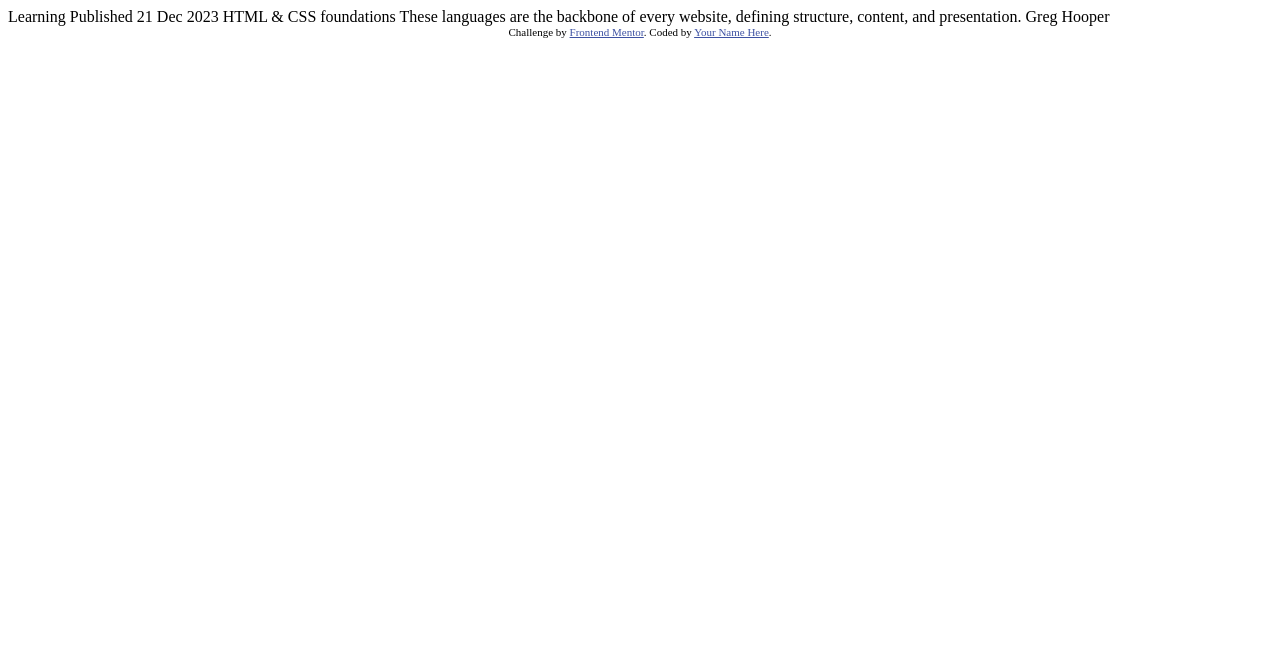
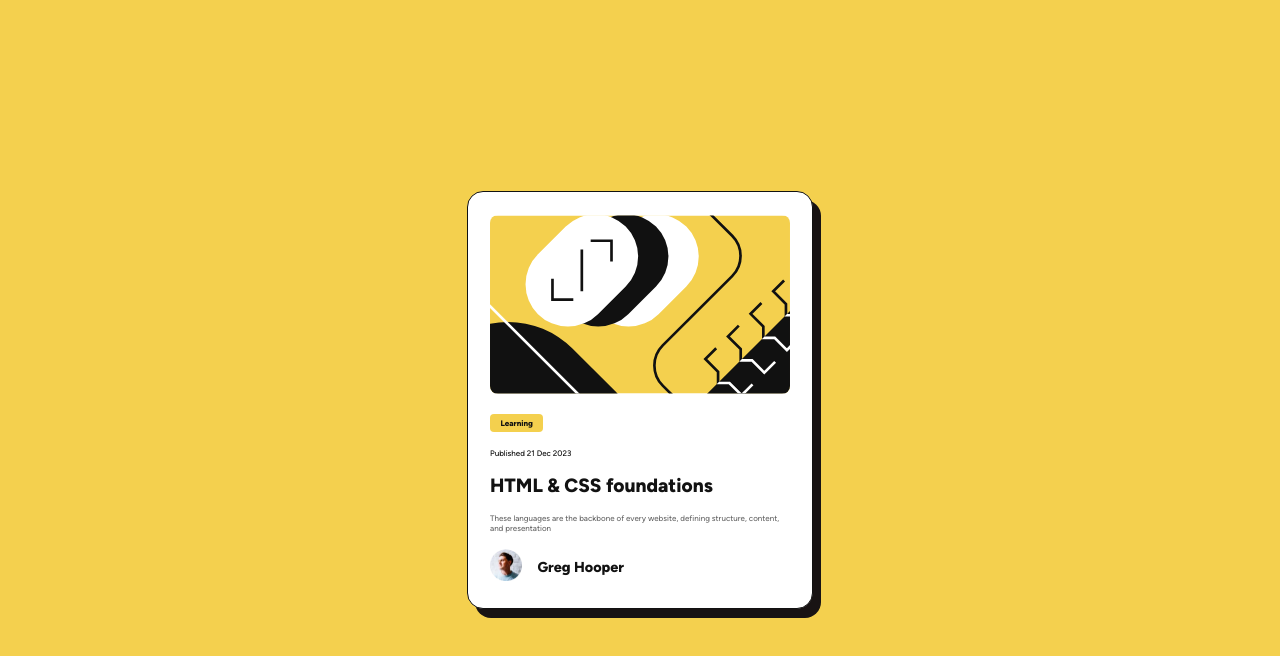
Before and after one commit to csaw101/blog-preview-card, a website built with Vite: page src/index.html in a window 1280 px wide. Built offline with nearby package versions, Linux system fonts and the light colour scheme.

Commit message:
created the blog card

```diff
--- a/src/index.html
+++ b/src/index.html
@@ -5,27 +5,32 @@
     <meta name="viewport" content="width=device-width, initial-scale=1.0" />
     <!-- displays site properly based on user's device -->
 
-    <link
-      rel="icon"
-      type="image/png"
-      sizes="32x32"
-      href="./assets/images/favicon-32x32.png"
-    />
+    <link rel="icon" type="image/png" sizes="32x32" href="/favicon-32x32.png" />
     <link rel="stylesheet" href="styles/theme.css" />
     <link rel="stylesheet" href="styles/layout.css" />
 
     <title>Frontend Mentor | Blog preview card</title>
   </head>
   <body>
-    Learning Published 21 Dec 2023 HTML & CSS foundations These languages are
-    the backbone of every website, defining structure, content, and
-    presentation. Greg Hooper
-
-    <div class="attribution">
-      Challenge by
-      <a href="https://www.frontendmentor.io?ref=challenge" target="_blank"
-        >Frontend Mentor</a
-      >. Coded by <a href="#">Your Name Here</a>.
+    <div class="app">
+      <div class="card">
+        <div class="card-image">
+          <img src="./assets/images/illustration-article.svg" />
+        </div>
+        <div class="card-tag">Learning</div>
+        <div class="card-date">Published 21 Dec 2023</div>
+        <a class="card-header">HTML & CSS foundations</a>
+        <div class="card-description">
+          These languages are the backbone of every website, defining structure,
+          content, and presentation
+        </div>
+        <div class="card-author">
+          <div class="card-profile-photo">
+            <img src="./assets/images/image-avatar.webp" />
+          </div>
+          <div class="card-profile-name">Greg Hooper</div>
+        </div>
+      </div>
     </div>
   </body>
 </html>
--- a/src/styles/layout.css
+++ b/src/styles/layout.css
@@ -0,0 +1,54 @@
+.app {
+  width: 100vw;
+  height: 100vh;
+  display: flex;
+  place-items: center;
+  justify-content: center;
+}
+
+body {
+  display: flex;
+  place-items: center;
+
+  min-width: 320px;
+  min-height: 100vh;
+
+  margin: 0;
+}
+
+img {
+  width: 100%;
+}
+
+/*******
+* Card *
+*******/
+.card {
+  display: flex;
+  flex-direction: column;
+  gap: 1em;
+  padding: 1.4em;
+  margin: auto 1.5em;
+  box-shadow: 8px 9px 0px 0px rgb(24, 19, 19);
+  max-width: 300px;
+}
+
+.card-tag {
+  padding: 0.5em 1.3em;
+  width: fit-content;
+}
+
+.card-header {
+  width: fit-content;
+}
+
+.card-author {
+  display: flex;
+  justify-content: start;
+  align-items: center;
+  gap: 1em;
+}
+
+.card-profile-photo img {
+  height: 2em;
+}
--- a/src/styles/theme.css
+++ b/src/styles/theme.css
@@ -1,7 +1,66 @@
-.attribution {
-  font-size: 11px;
-  text-align: center;
+:root {
+  --yellow-color: hsl(47, 88%, 63%);
+  --dark-text-color: hsl(0, 0%, 7%);
+  --light-text-color: hsl(0, 0%, 42%);
+  --white-color: hsl(0, 0%, 100%);
+  font-family: "Figtree";
 }
-.attribution a {
-  color: hsl(228, 45%, 44%);
+
+@font-face {
+  font-family: "Figtree";
+  src: url("../assets/fonts/Figtree-VariableFont_wght.ttf");
 }
+
+.app {
+  background-color: var(--yellow-color);
+  color: var(--dark-text-color);
+  font-weight: 500;
+}
+
+/*******
+* Card *
+*******/
+.card {
+  background-color: var(--white-color);
+  border-radius: 1em;
+  border: solid 1px var(--dark-text-color);
+}
+
+.card-image img {
+  border-radius: 0.5em;
+}
+
+.card-tag {
+  background-color: var(--yellow-color);
+  border-radius: 4px;
+  font-weight: 800;
+  font-size: 0.5em;
+  cursor: pointer;
+}
+
+.card-date {
+  font-size: 0.5em;
+}
+
+.card-header {
+  font-weight: 800;
+  font-size: 1.2em;
+  cursor: pointer;
+}
+.card-header:hover {
+  color: var(--yellow-color);
+}
+
+.card-description {
+  color: var(--light-text-color);
+  font-size: 0.5em;
+}
+
+.card-author {
+  cursor: pointer;
+}
+
+.card-profile-name {
+  font-weight: 800;
+  font-size: 0.9em;
+}
```
